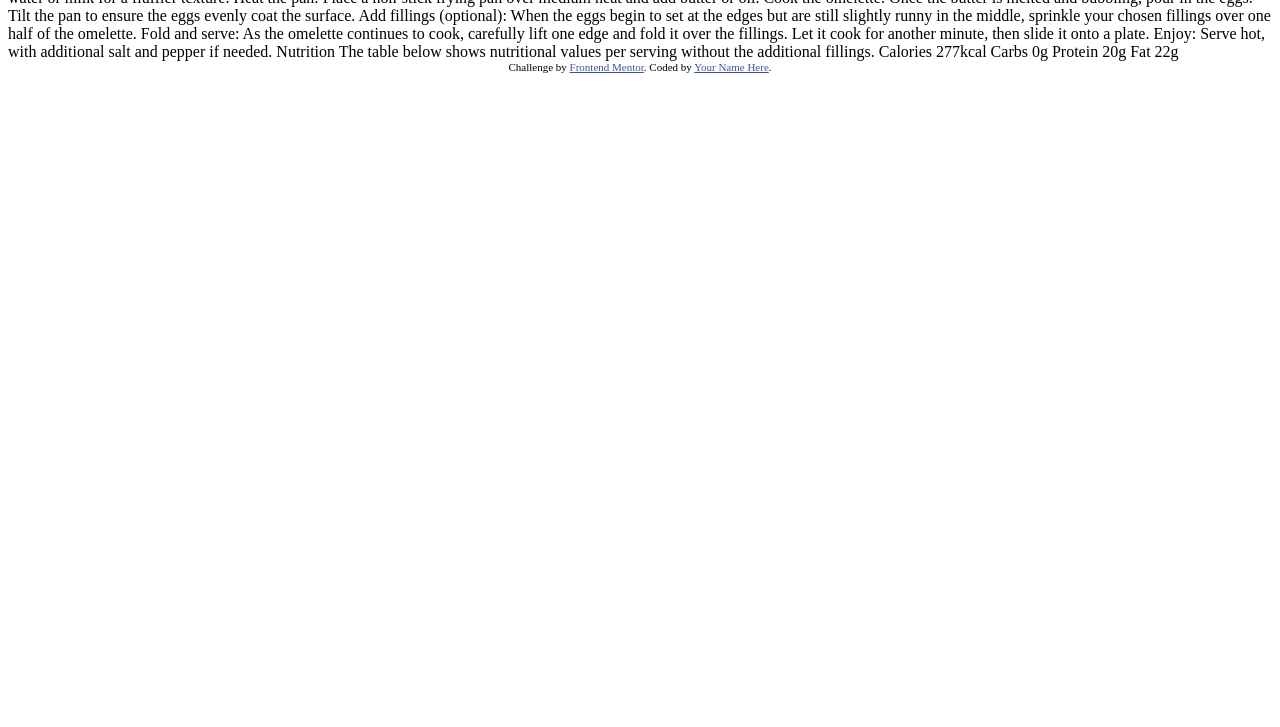
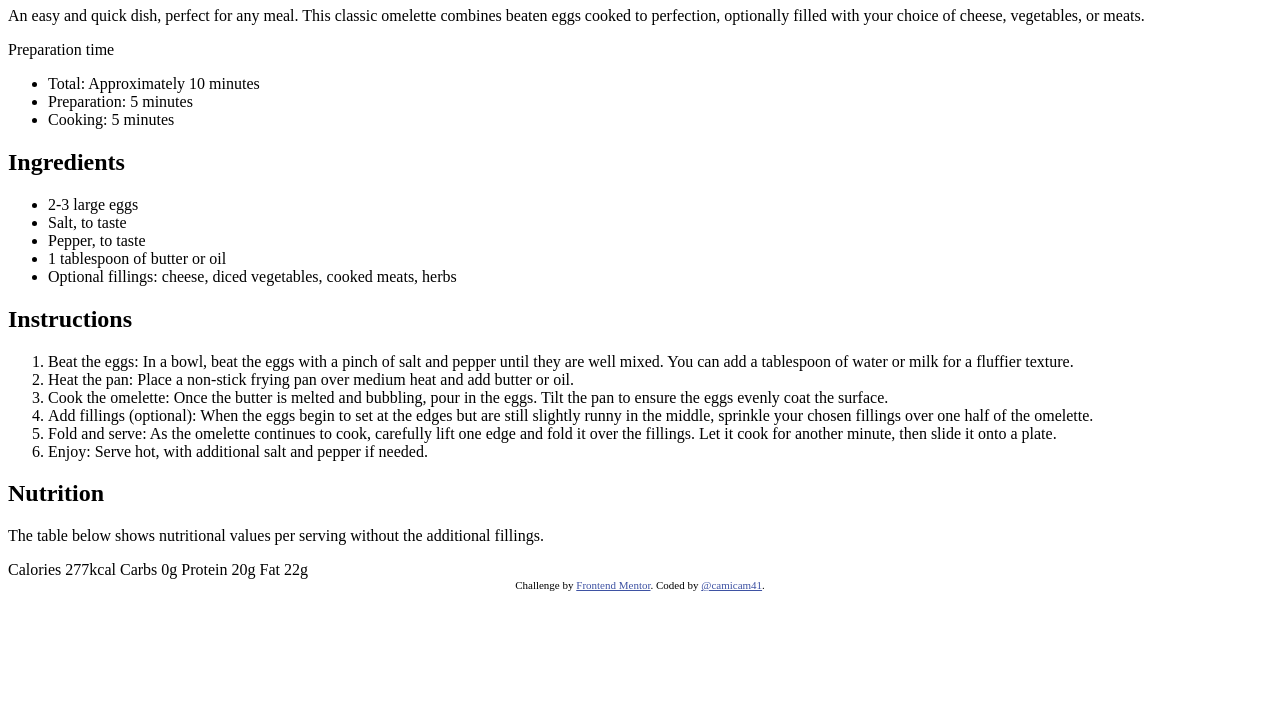
Before and after one commit to camicam41/recipe-page, a plain HTML site: page index.html in a window 1280 px wide. Shown: the part 73-800 px from the top of the page. Drawn offline with Linux system fonts and the light colour scheme.

Commit message:
my changes

```diff
--- a/index.html
+++ b/index.html
@@ -5,7 +5,7 @@
   <meta name="viewport" content="width=device-width, initial-scale=1.0"> <!-- displays site properly based on user's device -->
 
   <link rel="icon" type="image/png" sizes="32x32" href="./assets/images/favicon-32x32.png">
-
+  <link rel="stylesheet" href="style.css">
   <title>Frontend Mentor | Recipe page</title>
 
   <!-- Feel free to remove these styles or customise in your own stylesheet 👍 -->
@@ -15,48 +15,89 @@
   </style>
 </head>
 <body>
+  <!-- ++ header img.
+   alt txt
+   rounded edges
+   height/width
 
-  Simple Omelette Recipe
+   h1 special font fam
+   font size
+   color?
 
-  An easy and quick dish, perfect for any meal. This classic omelette combines beaten eggs cooked
-  to perfection, optionally filled with your choice of cheese, vegetables, or meats.
+   set font for doc
+   font color for doc
+   font size for doc
+   left align text
+   center card on pg
 
-  Preparation time
+   brownish bg
+   white div bg for .card
+   .card rounded edges
+   set height/width-->
 
-  Total: Approximately 10 minutes
-  Preparation: 5 minutes
-  Cooking: 5 minutes
+  <div class="card">
+    <h1>Simple Omelette Recipe</h1>
 
-  Ingredients
+    <p>An easy and quick dish, perfect for any meal. This classic omelette combines beaten eggs cooked
+    to perfection, optionally filled with your choice of cheese, vegetables, or meats.</p>
 
-  2-3 large eggs
-  Salt, to taste
-  Pepper, to taste
-  1 tablespoon of butter or oil
-  Optional fillings: cheese, diced vegetables, cooked meats, herbs
+    <!--++ make this bold and different color and format etc
+    rounded edges
+    pink bg
+    .li-bold class
+    .prep-div
+    .prep-p
+    indented ??
+    dots are maroon!! numbers are for ol-->
+    <div class ="prep-div">
+      <span class="prep-p">Preparation time</span>
+      <ul>
+        <li><span class="li-bold">Total:</span> Approximately 10 minutes</li>
+        <li><span class="li-bold">Preparation:</span> 5 minutes</li>
+        <li><span class="li-bold">Cooking:</span> 5 minutes</li>
+      </ul>
+    </div>
 
-  Instructions
+    <!--++ Set h2 color
+    font fam
+    font size-->
+    <h2>Ingredients</h2>
 
-  Beat the eggs: In a bowl, beat the eggs with a pinch of salt and pepper until they are well mixed.
-  You can add a tablespoon of water or milk for a fluffier texture.
+    <ul>
+    <li>2-3 large eggs</li>
+    <li>Salt, to taste</li>
+    <li>Pepper, to taste</li>
+    <li>1 tablespoon of butter or oil</li>
+    <li>Optional fillings: cheese, diced vegetables, cooked meats, herbs</li>
+    </ul>
 
-  Heat the pan: Place a non-stick frying pan over medium heat and add butter or oil.
+    <h2>Instructions</h2>
 
-  Cook the omelette: Once the butter is melted and bubbling, pour in the eggs. Tilt the pan to ensure
-  the eggs evenly coat the surface.
+    <!--++ Numbers are maroon!!-->
+    <ol>
+      <li><span class="li-bold">Beat the eggs:</span> In a bowl, beat the eggs with a pinch of salt and pepper until they are well mixed.
+      You can add a tablespoon of water or milk for a fluffier texture.</li>
 
-  Add fillings (optional): When the eggs begin to set at the edges but are still slightly runny in the
-  middle, sprinkle your chosen fillings over one half of the omelette.
+      <li><span class="li-bold">Heat the pan:</span> Place a non-stick frying pan over medium heat and add butter or oil.</li>
 
-  Fold and serve: As the omelette continues to cook, carefully lift one edge and fold it over the
-  fillings. Let it cook for another minute, then slide it onto a plate.
+      <li><span class="li-bold">Cook the omelette:</span> Once the butter is melted and bubbling, pour in the eggs. Tilt the pan to ensure
+      the eggs evenly coat the surface.</li>
 
-  Enjoy: Serve hot, with additional salt and pepper if needed.
+      <li><span class="li-bold">Add fillings (optional):</span> When the eggs begin to set at the edges but are still slightly runny in the
+      middle, sprinkle your chosen fillings over one half of the omelette.</li>
 
-  Nutrition
+      <li><span class="li-bold">Fold and serve:</span> As the omelette continues to cook, carefully lift one edge and fold it over the
+      fillings. Let it cook for another minute, then slide it onto a plate.</li>
 
-  The table below shows nutritional values per serving without the additional fillings.
+      <li><span class="li-bold">Enjoy:</span> Serve hot, with additional salt and pepper if needed.</li>
+    </ol>
 
+    <h2>Nutrition</h2>
+
+    <p>The table below shows nutritional values per serving without the additional fillings.</p>
+
+    <!---++ Learn to do the table!
+    color and bold in col2-->
     Calories
     277kcal
 
@@ -68,10 +109,12 @@
 
     Fat
     22g
+  </div>
 
+  <!--++ format nicely ++-->
   <div class="attribution">
     Challenge by <a href="https://www.frontendmentor.io?ref=challenge" target="_blank">Frontend Mentor</a>.
-    Coded by <a href="#">Your Name Here</a>.
+    Coded by <a href="https://github.com/camicam41">@camicam41</a>.
   </div>
 </body>
 </html>
--- /dev/null
+++ b/style.css
@@ -0,0 +1,4 @@
+.body {
+    color: blue;
+    background-color: powderblue;
+}
```
Also changed, not shown: 1 other file. Lines whose indentation alone changed are shown as unchanged.
